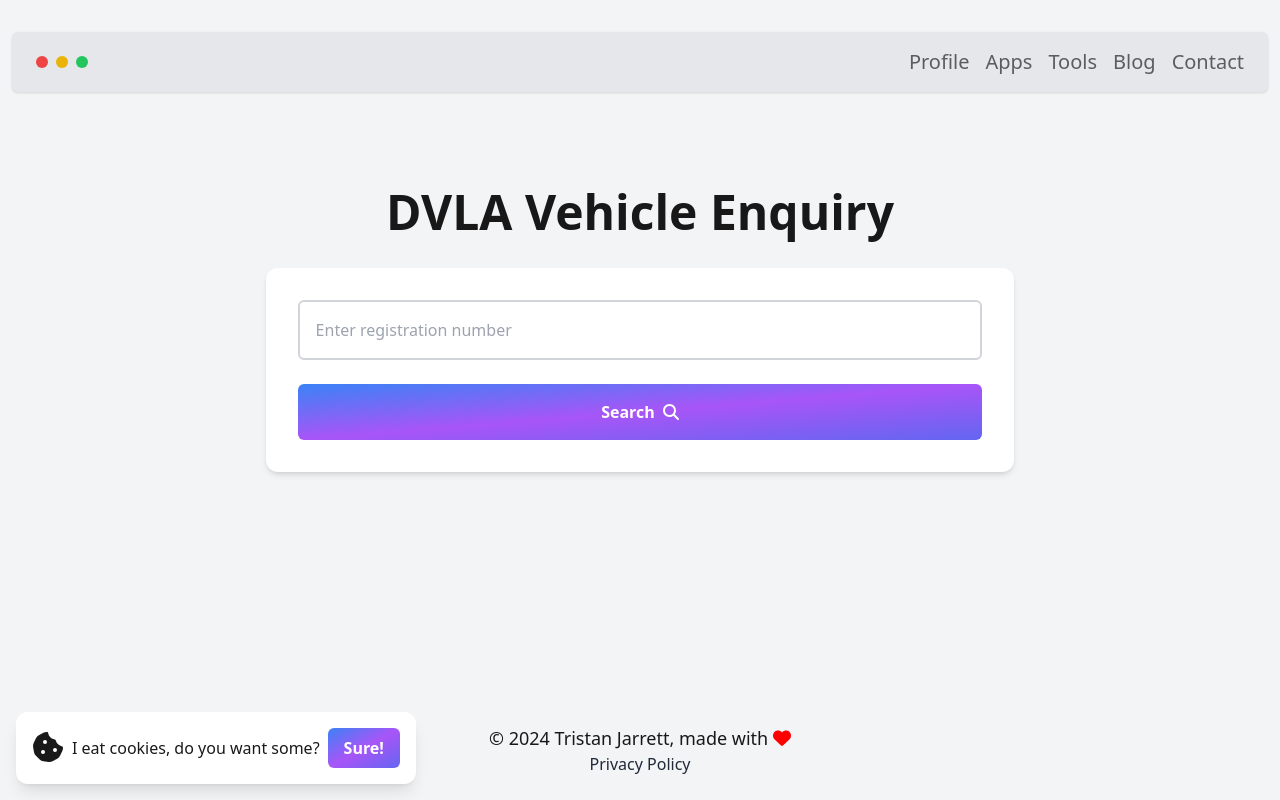
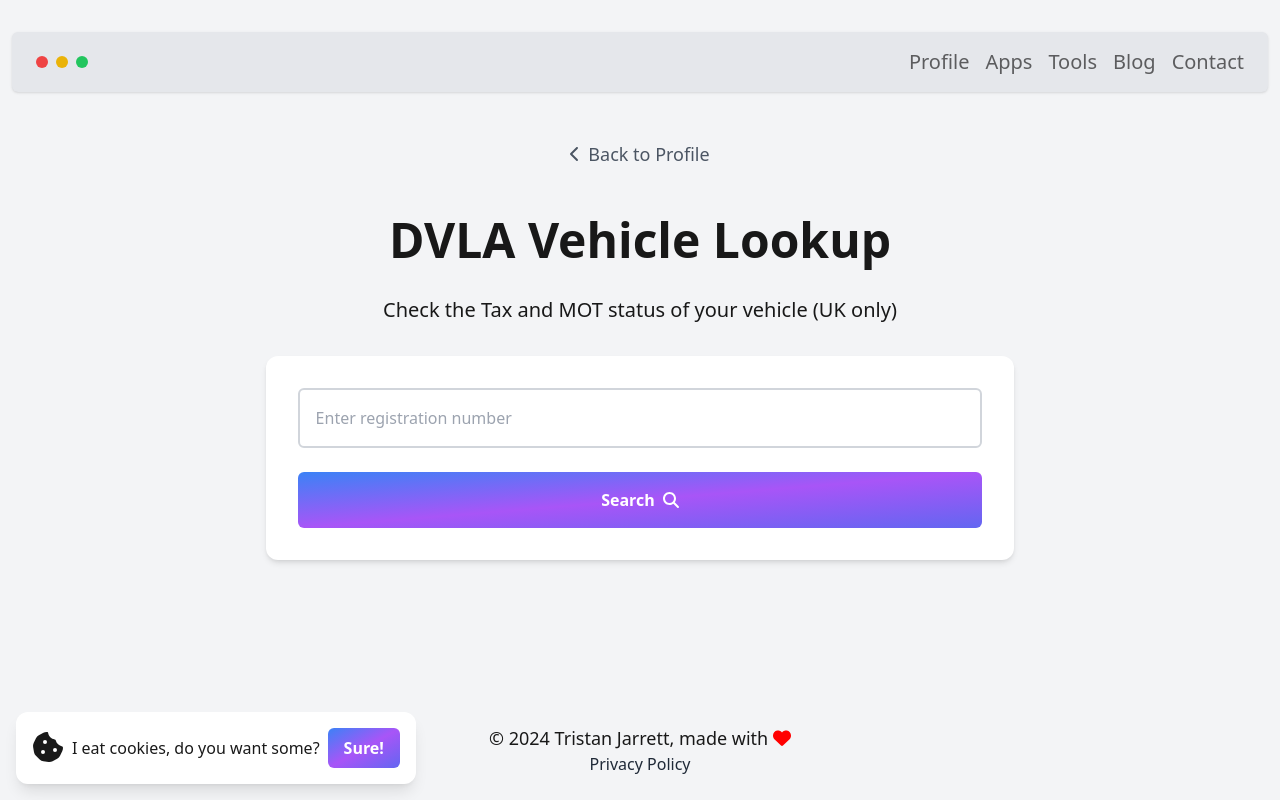
Before and after one commit to tristanjarrett/tristanjarrett_nextjs, a Next.js app: page /tools/dvla in a window 1280 px wide. Built offline with nearby package versions, Linux system fonts and the light colour scheme.

Commit message:
Improved and added back button to spages, changed radius of app icons, added desc to dvla tool

```diff
--- a/pages/apps/[appId].js
+++ b/pages/apps/[appId].js
@@ -56,12 +56,12 @@
 
         <div className="container px-4 mx-auto flex-grow">
 
-          <div className="py-12">
-            <Link href="/" className="flex items-center text-gray-600 dark:text-gray-400 hover:text-gray-900 dark:hover:text-gray-200 transition-colors">
+          <Link href="/" className="inline-block py-12 text-gray-600 dark:text-gray-400 hover:text-gray-900 dark:hover:text-gray-200 transition-colors">
+            <div className="flex items-center">
               <FontAwesomeIcon icon={faChevronLeft} className="mr-2" />
               <span className="text-lg font-medium">Back to Profile</span>
-            </Link>
-          </div>
+            </div>
+          </Link>
 
           <div className="pb-16 lg:pb-24 flex flex-col lg:flex-row justify-center items-start lg:space-x-20">
             <div className="lg:w-2/3 xl:w-3/4">
@@ -69,9 +69,9 @@
                 <Image
                   src={`/brands/${app.icon}`}
                   alt="App Icon"
-                  width={50}
-                  height={50}
-                  className="rounded-lg shadow-lg mr-4"
+                  width={75}
+                  height={75}
+                  className="rounded-2xl shadow-lg mr-4"
                 />
                 <h1 className="text-3xl lg:text-4xl font-bold">{app.name}</h1>
               </div>
@@ -180,7 +180,7 @@
                           alt="App Icon"
                           width={80}
                           height={80}
-                          className="rounded-md shadow"
+                          className="rounded-2xl shadow"
                         />
                       </div>
                     </div>
--- a/pages/index.js
+++ b/pages/index.js
@@ -329,7 +329,7 @@
                                 alt="App Icon"
                                 width={80}
                                 height={80}
-                                className="rounded-md shadow"
+                                className="rounded-2xl shadow"
                               />
                             </div>
                           </div>
--- a/pages/privacy.js
+++ b/pages/privacy.js
@@ -1,6 +1,9 @@
 import Head from 'next/head';
 import Header from '@/components/Header';
 import Footer from '@/components/Footer';
+import Link from 'next/link';
+import { FontAwesomeIcon } from '@fortawesome/react-fontawesome';
+import { faChevronLeft } from '@fortawesome/free-solid-svg-icons';
 
 const Privacy = () => {
   return (
@@ -29,8 +32,16 @@
         </div>
 
         <div className="container px-4 mx-auto flex-grow">
-          <div className="py-16 lg:py-24 flex flex-col lg:flex-row justify-center items-start lg:space-x-20">
+          <div className="pb-16 lg:pb-24 flex flex-col lg:flex-row justify-center items-start lg:space-x-20">
             <div className="lg:w-3/5">
+
+              <Link href="/" className="inline-block py-12 text-gray-600 dark:text-gray-400 hover:text-gray-900 dark:hover:text-gray-200 transition-colors">
+                <div className="flex items-center">
+                  <FontAwesomeIcon icon={faChevronLeft} className="mr-2" />
+                  <span className="text-lg font-medium">Back to Profile</span>
+                </div>
+              </Link>
+
               <h1 className="text-4xl font-bold mb-8">Privacy Policy</h1>
               <p className="mb-6">
                 This privacy policy discloses the privacy practices for Tristan Jarrett and our website (tristanjarrett.com) and mobile applications (Futhark, PercentX & UnitX). This privacy policy applies solely to information collected by this website and our mobile applications.
--- a/pages/tools/dvla.js
+++ b/pages/tools/dvla.js
@@ -3,8 +3,9 @@
 import Header from "@/components/Header";
 import Footer from "@/components/Footer";
 import { FontAwesomeIcon } from "@fortawesome/react-fontawesome";
-import { faSearch } from "@fortawesome/free-solid-svg-icons";
+import { faSearch, faChevronLeft } from "@fortawesome/free-solid-svg-icons";
 import { format } from "date-fns";
+import Link from 'next/link';
 
 const Dvla = () => {
   const [vehicleData, setVehicleData] = useState(null);
@@ -77,11 +78,22 @@
         </div>
 
         <div className="container px-4 mx-auto flex-grow">
-          <div className="py-16 lg:py-24 flex flex-col lg:flex-row justify-center items-center lg:space-x-20 text-center">
+          <div className="pb-16 lg:pb-24 flex flex-col lg:flex-row justify-center items-center lg:space-x-20 text-center">
             <div className="w-full lg:w-3/4 xl:w-3/5">
+
+              <Link href="/" className="inline-block py-12 text-gray-600 dark:text-gray-400 hover:text-gray-900 dark:hover:text-gray-200 transition-colors">
+                <div className="flex items-center">
+                  <FontAwesomeIcon icon={faChevronLeft} className="mr-2" />
+                  <span className="text-lg font-medium">Back to Profile</span>
+                </div>
+              </Link>
+
               <h1 className="text-4xl lg:text-5xl font-bold mb-8">
-                DVLA Vehicle Enquiry
+                DVLA Vehicle Lookup
               </h1>
+
+              <p className="mb-8 text-xl">Check the Tax and MOT status of your vehicle (UK only)</p>
+
               <div className="w-full mx-auto p-6 md:p-8 bg-white rounded-xl shadow-md dark:bg-gray-800">
                 <form onSubmit={handleFormSubmit}>
                   <input
@@ -116,6 +128,7 @@
                   </button>
                 </form>
               </div>
+
               {vehicleData && (
                 <>
                   <div className="grid grid-cols-1 md:grid-cols-2 gap-4 my-4 md:my-6">
@@ -259,6 +272,7 @@
                   </div>
                 </>
               )}
+
             </div>
           </div>
         </div>
```
